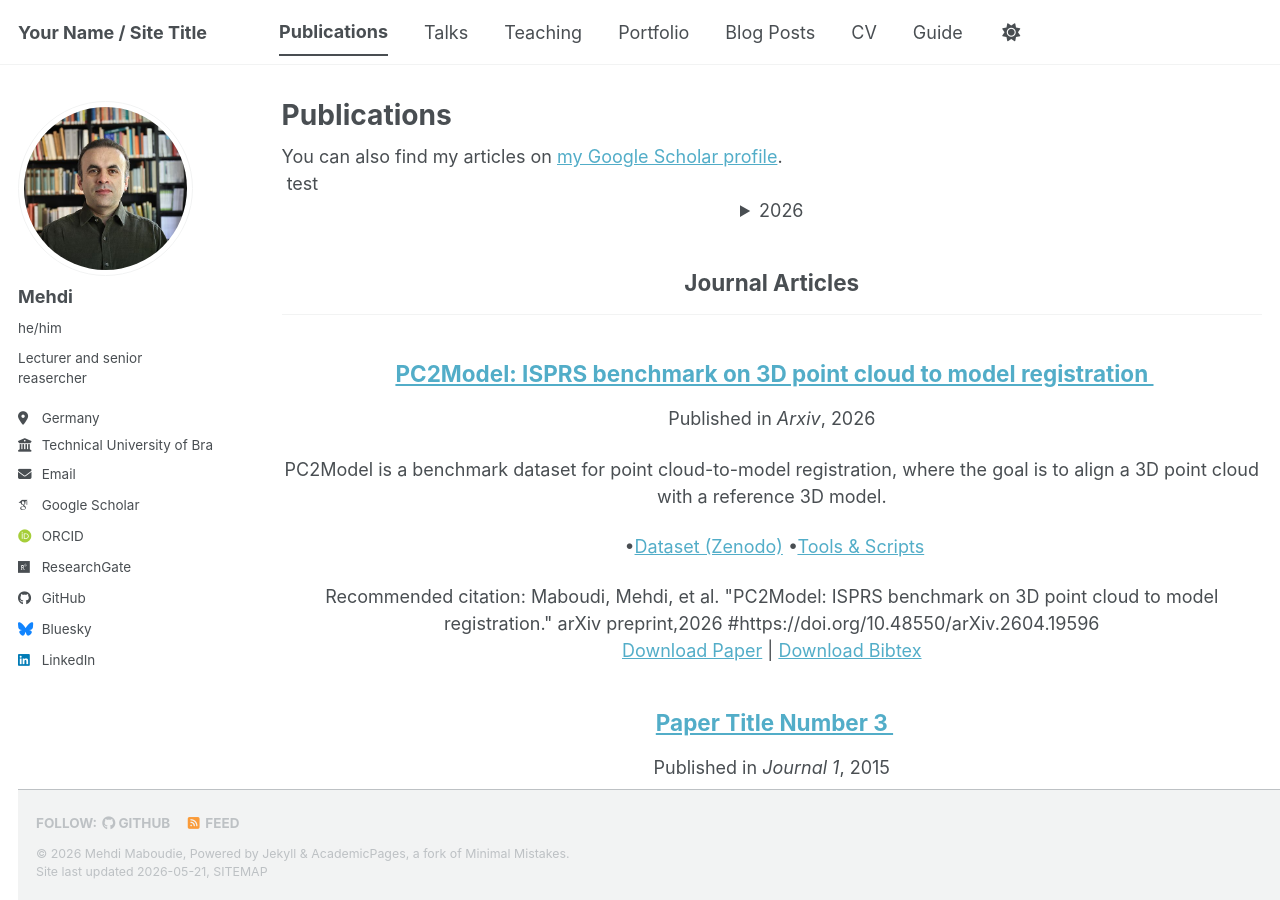
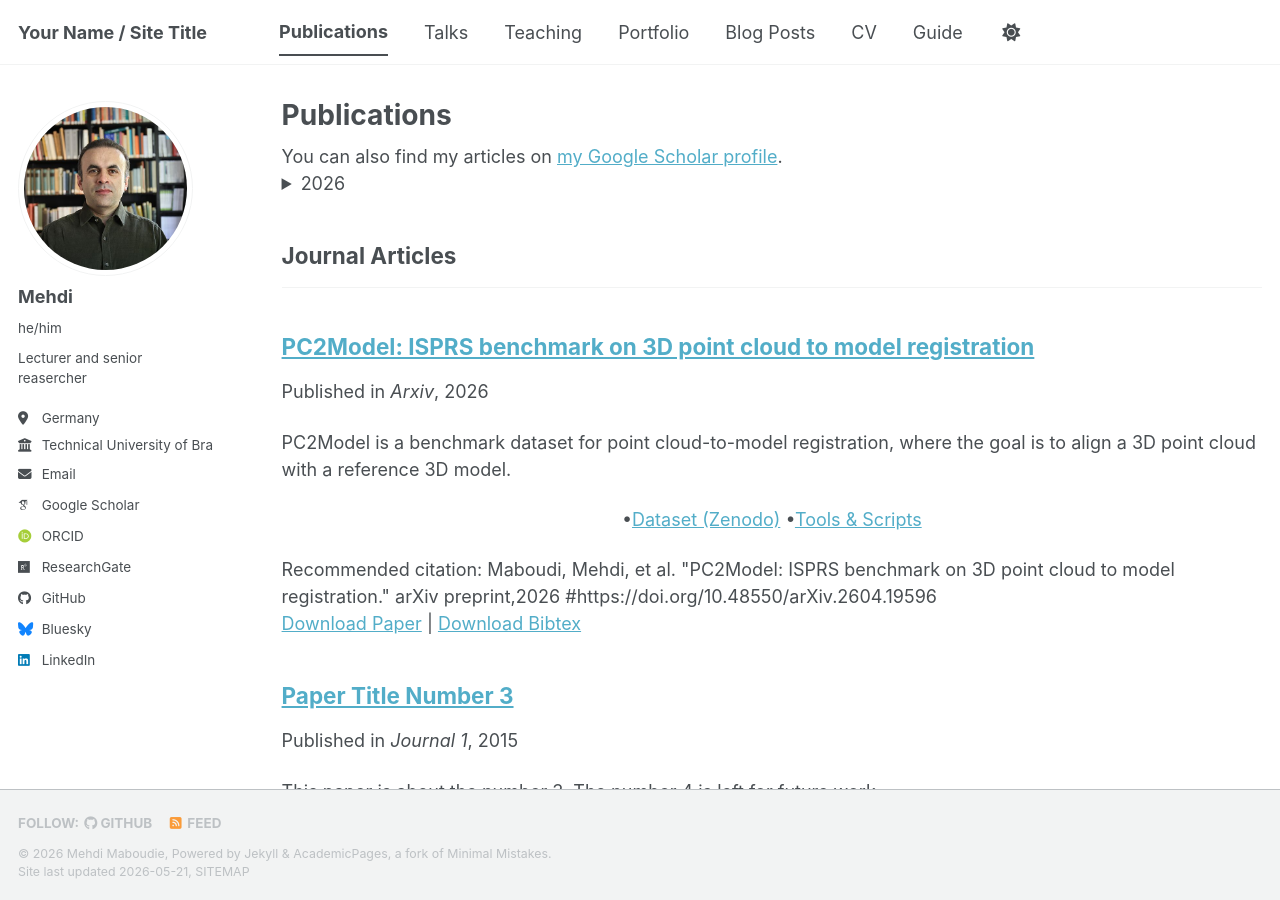
Before and after one commit to MehdiMaboudi/mehdimaboudi.github.io, a Jekyll site: the page built from _pages/publications.html, in a window 1280 px wide and 900 px high. Built offline with Jekyll 4.4.1, drawn with Linux system fonts in a browser that asks for light colours; some web fonts are replaced; a script bundle is joined from its source files by our own code; library files that are not in the unit come from our copies.

Commit message:
piblications year modified

```diff
--- a/_pages/publications.html
+++ b/_pages/publications.html
@@ -8,16 +8,20 @@ author_profile: true
 {% if site.author.googlescholar %}
   <div class="wordwrap">You can also find my articles on <a href="{{https://scholar.google.com/citations?user=PDmdJVYAAAAJ&hl=en}}">my Google Scholar profile</a>.</div>
 {% endif %}
-<div class="wordwrap"> test
 {% include base_path %}
 <div
 
-<p align="center">
+<p align="left">
   <details>
     <summary>2026</summary>
 
-    <a Maboudi, Mehdi, et al. PC2Model: ISPRS benchmark on 3D point cloud to model registration. arXiv preprint,2026
-    href="https://doi.org/10.48550/arXiv.2604.19596">Paper</a>,
+    <p>
+      Maboudi, Mehdi, et al.
+      <i>PC2Model: ISPRS benchmark on 3D point cloud to model registration</i>.
+      arXiv preprint, 2026.
+    </p>
+
+    <a href="https://doi.org/10.48550/arXiv.2604.19596">Paper</a>,
     <a href="https://zenodo.org/uploads/17581812">Dataset (Zenodo)</a>,
     <a href="https://github.com/saidharb/PC2Model.git">Tools & Scripts</a>
 
```
